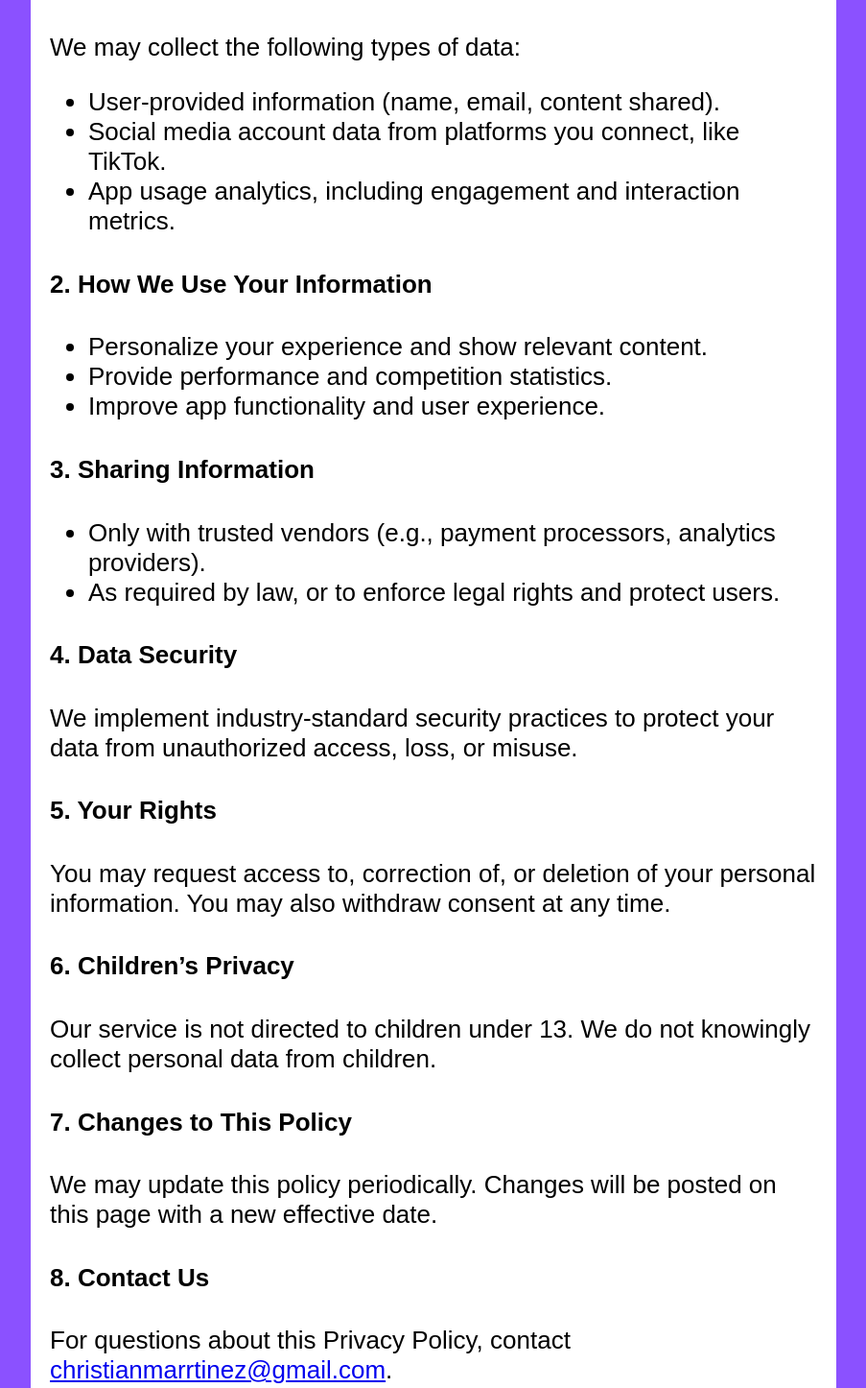
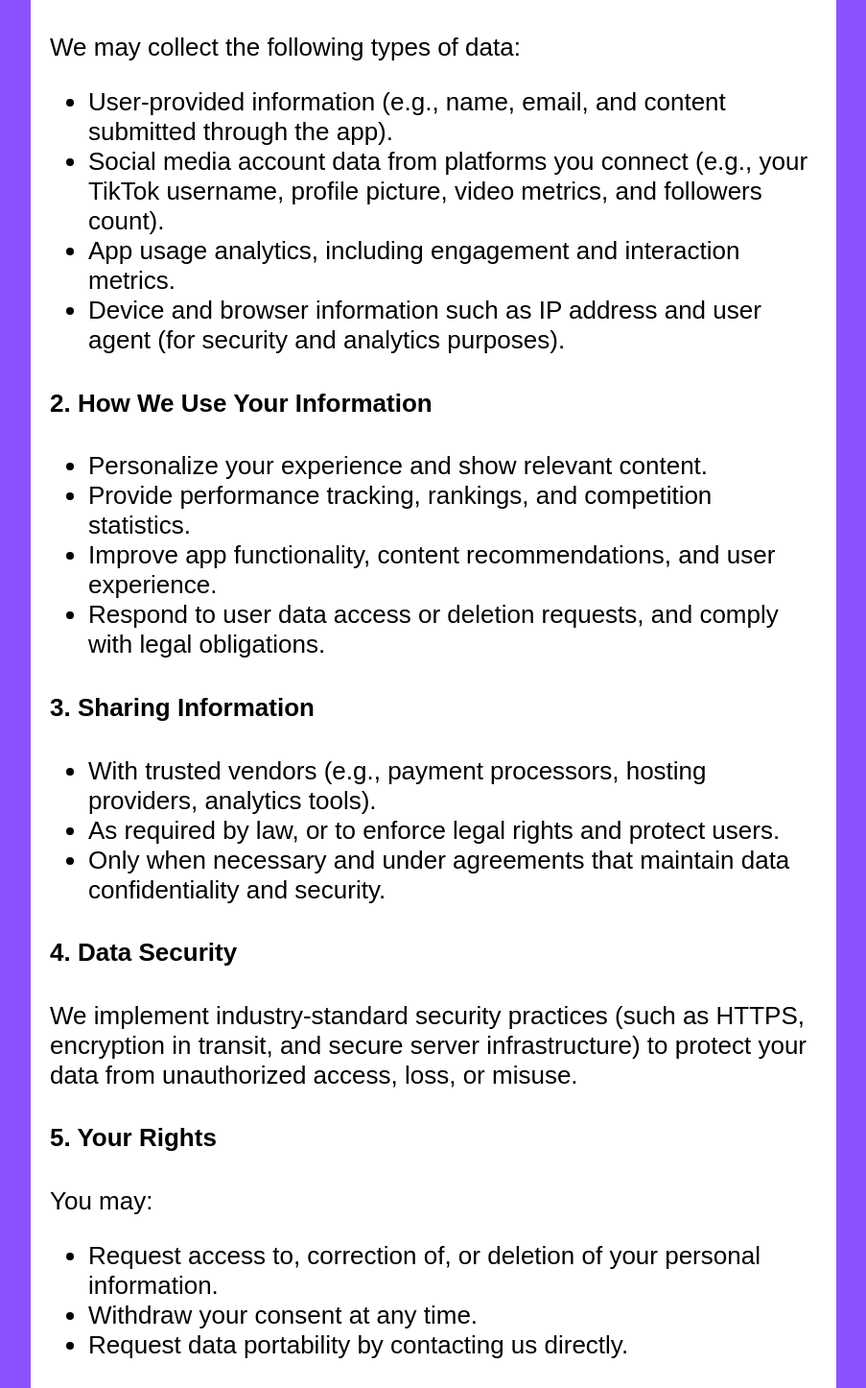
Before and after one commit to christianmarrtinez/klick-web, a React (Create React App) app: page /privacy in a window 1280 px wide. Shown: the part 400-1846 px from the top of the page at 96% size, without its empty margins (188-1091 px from the left). Built offline with nearby package versions, Linux system fonts and the light colour scheme.

Commit message:
update privacy and add login w tik button

```diff
--- a/src/App.css
+++ b/src/App.css
@@ -68,3 +68,18 @@
   border-radius: 10px;
   text-align: left;
 }
+
+.purple-text-button {
+  background-color: white;
+  color: #8b51ff; /* Purple text */
+  border: 1px solid #a855f7;
+  padding: 0.75rem 1.5rem;
+  font-size: 16px;
+  border-radius: 8px;
+  cursor: pointer;
+  transition: 0.3s ease;
+}
+
+.purple-text-button:hover {
+  background-color: #f3e8ff; /* Light purple background on hover */
+}
--- a/src/App.js
+++ b/src/App.js
@@ -3,6 +3,7 @@ import { BrowserRouter as Router, Routes, Route } from 'react-router-dom';
 import Home from './Home';
 import Privacy from './Privacy';
 import TOS from './TOS';
+import Success from './Success';
 import './App.css';
 
 function App() {
@@ -12,6 +13,7 @@ function App() {
         <Route path="/" element={<Home />} />
         <Route path="/privacy" element={<Privacy />} />
         <Route path="/tos" element={<TOS />} />
+        <Route path="/success" element={<Success />} />
       </Routes>
     </Router>
   );
--- a/src/Home.js
+++ b/src/Home.js
@@ -5,6 +5,14 @@ import icon from './icon.png';
 import './App.css';
 
 function Home() {
+  const TIKTOK_CLIENT_KEY = "sbaw9nk1ev9cyb12it"; // Public value (safe)
+  const REDIRECT_URI = 'https://klick-web.vercel.app/auth/tiktok/callback'; // Backend
+
+  const handleTikTokLogin = () => {
+    const loginURL = `https://www.tiktok.com/v2/auth/authorize?client_key=${TIKTOK_CLIENT_KEY}&response_type=code&scope=user.info.basic&redirect_uri=${encodeURIComponent(REDIRECT_URI)}&state=abc123`;
+    window.location.href = loginURL;
+  };
+
   return (
     <div className="App">
       <header className="App-header">
@@ -12,11 +20,14 @@ function Home() {
         <h1>Klick Competitions coming to the Google Play/App store soon</h1>
 
         <div className="top-right-links">
-        <Link to="/" className="App-link">Home</Link>
-        <Link to="/privacy" className="App-link">Privacy Policy</Link>
-        <Link to="/tos" className="App-link">Terms of Service</Link>
+          <Link to="/" className="App-link">Home</Link>
+          <Link to="/privacy" className="App-link">Privacy Policy</Link>
+          <Link to="/tos" className="App-link">Terms of Service</Link>
         </div>
 
+        <button onClick={handleTikTokLogin} className="purple-text-button" style={{ marginTop: '2rem' }}>
+        Login with TikTok
+      </button>
       </header>
     </div>
   );
--- a/src/Privacy.js
+++ b/src/Privacy.js
@@ -11,43 +11,54 @@ function Privacy() {
         <img src={icon} className="App-icon" alt="icon" />
         <h2>Privacy Policy</h2>
         <div className="content-box">
-          <h3>Effective Date: April 15, 2025</h3>
+          <h3>Effective Date: April 21, 2025</h3>
 
           <h4>1. Information We Collect</h4>
           <p>We may collect the following types of data:</p>
           <ul>
-            <li>User-provided information (name, email, content shared).</li>
-            <li>Social media account data from platforms you connect, like TikTok.</li>
+            <li>User-provided information (e.g., name, email, and content submitted through the app).</li>
+            <li>Social media account data from platforms you connect (e.g., your TikTok username, profile picture, video metrics, and followers count).</li>
             <li>App usage analytics, including engagement and interaction metrics.</li>
+            <li>Device and browser information such as IP address and user agent (for security and analytics purposes).</li>
           </ul>
 
           <h4>2. How We Use Your Information</h4>
           <ul>
             <li>Personalize your experience and show relevant content.</li>
-            <li>Provide performance and competition statistics.</li>
-            <li>Improve app functionality and user experience.</li>
+            <li>Provide performance tracking, rankings, and competition statistics.</li>
+            <li>Improve app functionality, content recommendations, and user experience.</li>
+            <li>Respond to user data access or deletion requests, and comply with legal obligations.</li>
           </ul>
 
           <h4>3. Sharing Information</h4>
           <ul>
-            <li>Only with trusted vendors (e.g., payment processors, analytics providers).</li>
+            <li>With trusted vendors (e.g., payment processors, hosting providers, analytics tools).</li>
             <li>As required by law, or to enforce legal rights and protect users.</li>
+            <li>Only when necessary and under agreements that maintain data confidentiality and security.</li>
           </ul>
 
           <h4>4. Data Security</h4>
-          <p>We implement industry-standard security practices to protect your data from unauthorized access, loss, or misuse.</p>
+          <p>We implement industry-standard security practices (such as HTTPS, encryption in transit, and secure server infrastructure) to protect your data from unauthorized access, loss, or misuse.</p>
 
           <h4>5. Your Rights</h4>
-          <p>You may request access to, correction of, or deletion of your personal information. You may also withdraw consent at any time.</p>
+          <p>
+            You may:
+            <ul>
+              <li>Request access to, correction of, or deletion of your personal information.</li>
+              <li>Withdraw your consent at any time.</li>
+              <li>Request data portability by contacting us directly.</li>
+            </ul>
+            We aim to respond to all valid requests within 30 days.
+          </p>
 
           <h4>6. Children’s Privacy</h4>
-          <p>Our service is not directed to children under 13. We do not knowingly collect personal data from children.</p>
+          <p>Our service is not directed to children under 13. We do not knowingly collect personal data from children. If we discover such data, we will promptly delete it.</p>
 
           <h4>7. Changes to This Policy</h4>
           <p>We may update this policy periodically. Changes will be posted on this page with a new effective date.</p>
 
           <h4>8. Contact Us</h4>
-          <p>For questions about this Privacy Policy, contact <a href="mailto:christianmarrtinez@gmail.com">christianmarrtinez@gmail.com</a>.</p>
+          <p>For questions or requests related to this Privacy Policy, contact <a href="mailto:support@klickcontent.com">support@klickcontent.com</a>.</p>
         </div>
 
         <div className="top-right-links">
--- /dev/null
+++ b/src/Success.js
@@ -0,0 +1,28 @@
+// src/Success.js
+import React, { useEffect } from 'react';
+import { useLocation } from 'react-router-dom';
+
+function Success() {
+  const location = useLocation();
+
+  useEffect(() => {
+    const params = new URLSearchParams(location.search);
+    const token = params.get('token');
+
+    if (token) {
+      console.log('TikTok Access Token:', token);
+      // You could also store the token in localStorage or make a request to your backend
+    }
+  }, [location]);
+
+  return (
+    <div className="App">
+      <header className="App-header">
+        <h1>🎉 Login Successful!</h1>
+        <p>Thanks for logging in with TikTok.</p>
+      </header>
+    </div>
+  );
+}
+
+export default Success;
```
